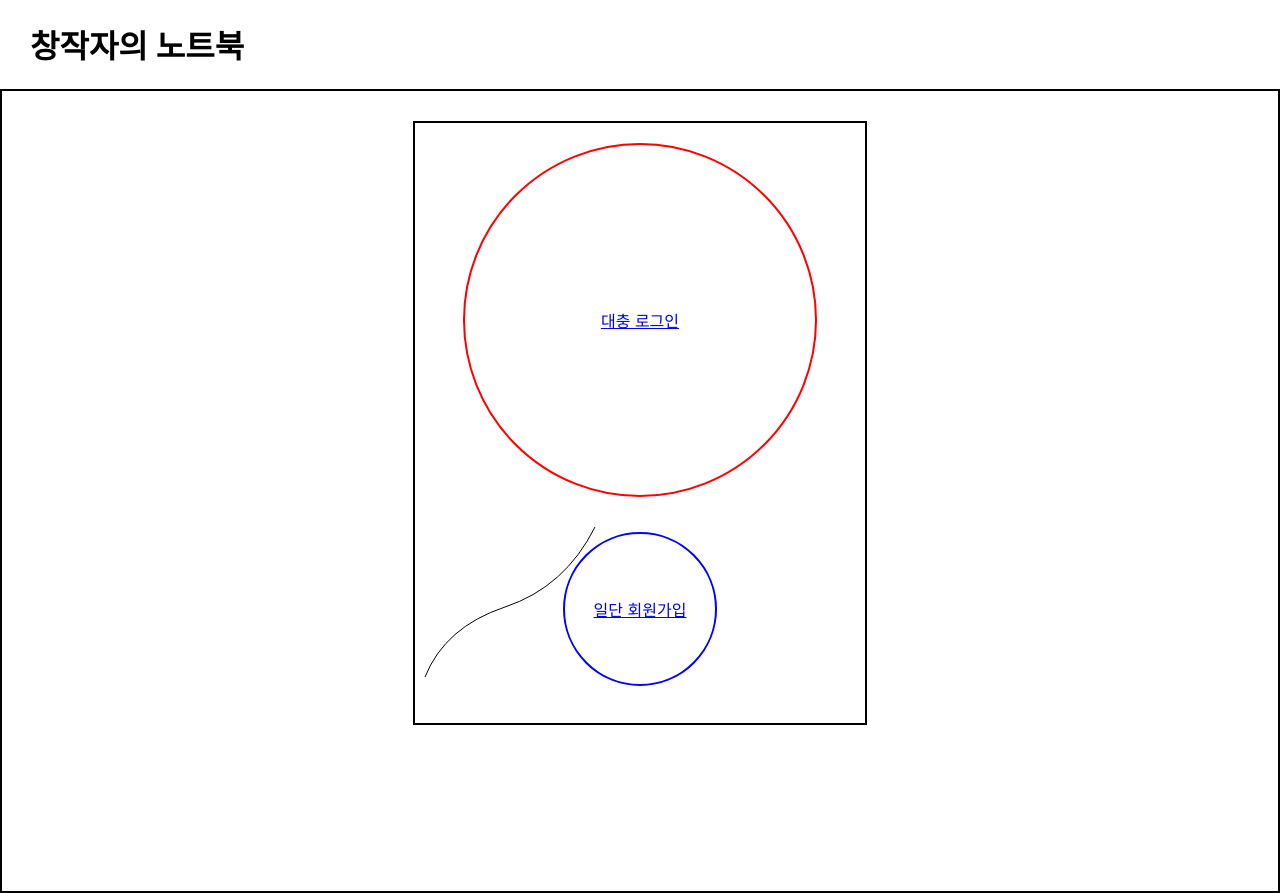
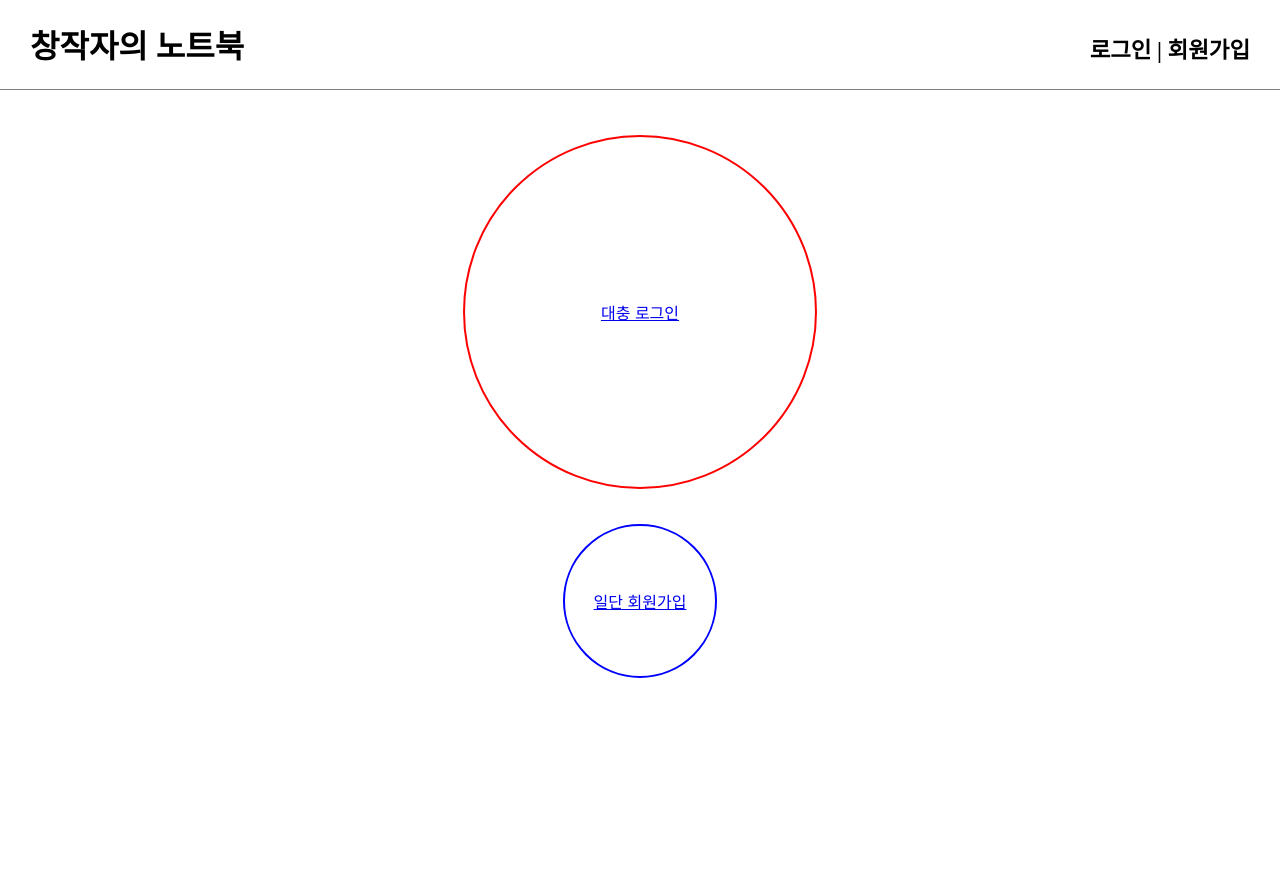
Before and after one commit to inputTitleHere/CreatorsNotebookFrontend, a React (Create React App) app: page / in a window 1280 px wide. After the commit the page ends 800 px from the top, so only its background shows below. Built offline with nearby package versions, Linux system fonts and the light colour scheme; a web font is replaced by a local one.

Commit message:
로그인 회원가입 페이지 구현중

```diff
--- a/src/common/Header.jsx
+++ b/src/common/Header.jsx
@@ -1,11 +1,30 @@
-import './Header.scss'
+import { Link } from "react-router-dom";
+import "./Header.scss";
 
-function Header(){
-  return(
-    <header>
-      <h1>창작자의 노트북</h1>
-    </header>
-  )
+function Header(props) {
+
+  if(props.showButton){
+    return (
+      <header>
+        <h1>
+          <span>창작자의 노트북</span>
+          <div className="left-options">
+            <Link to={"login"}>로그인</Link>
+            <span> | </span>
+            <Link to={"register"}>회원가입</Link>
+          </div>
+        </h1>
+      </header>
+    );
+  }else{
+    return (
+      <header>
+        <h1>
+          <span>창작자의 노트북</span>
+        </h1>
+      </header>
+    );
+  }
 }
 
 export default Header;
--- a/src/common/Header.scss
+++ b/src/common/Header.scss
@@ -1,6 +1,25 @@
-@use '../style/common.scss' as common;
+@use "../style/common.scss" as common;
 
-h1{
-  @include common.title-font;
-  margin-left: 30px;
+header {
+  border-bottom: 1px solid gray;
+
+
+  h1 {
+    display: flex;
+    @include common.title-font;
+    margin-left: 30px;
+    justify-content: space-between;
+    align-items: baseline;
+    user-select: none;
+
+
+    div.left-options{
+      font-size: 0.7em;
+      margin-right: 30px;
+      a{
+        text-decoration: none;
+        color: black;
+      }
+    }
+  }
 }
--- a/src/index.js
+++ b/src/index.js
@@ -4,11 +4,11 @@ import "./index.css";
 // import reportWebVitals from "./reportWebVitals";
 import Main, { mainLoader } from "./index/Main";
 import { createBrowserRouter, RouterProvider } from "react-router-dom";
-import Login from "./user/login/Login";
+import Login from "./index/login/Login";
 import ErrorPage from "./index/ErrorPage";
 import Index from "./index/Index";
 import Dashboard, { dashboardLoader } from "./user/dashboard/Dashboard";
-import Logout, { logoutLoader } from "./user/login/Logout";
+import Logout, { logoutLoader } from "./index/login/Logout";
 import { RecoilEnv, RecoilRoot } from "recoil";
 import DashboardIndex from "./user/dashboard/DashboardIndex";
 import { newTeamAction, NewTeamForm } from "./team/NewTeamForm";
--- a/src/index/Index.jsx
+++ b/src/index/Index.jsx
@@ -1,27 +1,24 @@
 import { Link } from "react-router-dom";
+import Header from "../common/Header";
 
 function Index() {
   return (
+    <div className="main">
+      <Header showButton={true} />
       <div className="index-wrapper">
         <div className="login-wrapper">
           <div className="login">
-          <Link to={"login"}>
+            <Link to={"login"} draggable={false} >
               <div className="link">대충 로그인</div>
             </Link>
           </div>
-        <svg width={190} height={190} id="login-pointer">
-          <path
-            d="M 10 160  Q 30 110, 90 90 T 180 10"
-            stroke="black"
-            fill="transparent"
-          />
-        </svg>
         </div>
         <div className="register-wrapper">
           <div className="register">
-          <Link to={"register"}>
+            <Link to={"register"} draggable={false}>
               <div className="link">일단 회원가입</div>
             </Link>
+          </div>
         </div>
       </div>
     </div>
--- a/src/index/Main.jsx
+++ b/src/index/Main.jsx
@@ -2,17 +2,11 @@ import { Outlet, redirect } from "react-router-dom";
 import { fetchApi } from "../utils/ApiService";
 import { Buffer } from "buffer";
 import "./Main.scss";
-import Header from "../common/Header";
 
 function Main() {
   return (
-    <div>
-      <Header/>
-      <div className="login-section-wrapper">
-        <div className="login-test">
-          <Outlet />
-        </div>
-      </div>
+    <div className="main-wrapper">
+      <Outlet />
     </div>
   );
 }
--- a/src/index/Main.scss
+++ b/src/index/Main.scss
@@ -1,19 +1,16 @@
 
 /* MAIN SECTION */
 
-div.login-section-wrapper{
-  min-height: 800px;
-  border: 2px solid black;
-}
+
 /* INDEX SECTION */
 
 
 
 .index-wrapper{
+  user-select: none;
   height: 600px;
   width: 450px;
-  border : 2px solid black;
-  margin: 30px auto;
+  margin: 45px auto;
   .login{
     width: 350px;
     height: 350px;
--- /dev/null
+++ b/src/index/login/Login.jsx
@@ -0,0 +1,78 @@
+import { useState } from "react";
+import { Link, useNavigate } from "react-router-dom";
+import { useSetRecoilState } from "recoil";
+import Header from "../../common/Header";
+import { BASE_URL } from "../../config/app-config";
+import { userNameState } from "../../recoil/globalRecoil";
+import { fetchApi } from "../../utils/ApiService";
+
+function Login() {
+  const setUserName = useSetRecoilState(userNameState);
+
+  const [email, setEmail] = useState("");
+  const [pwd, setPwd] = useState("");
+  const navigate = useNavigate();
+
+  const handleEmail = (e) => {
+    // console.log("handle email = "+e.target.value);
+    setEmail(e.target.value);
+    console.log("set email = " + email);
+  };
+  const handlePwd = (e) => {
+    // console.log("handle pwd = "+e.target.value);
+    setPwd(e.target.value);
+    console.log("set pwd = " + pwd);
+  };
+
+  const login = (e) => {
+    e.preventDefault();
+    console.log(`email = ${email} pwd = ${pwd}`);
+    const payload = {
+      userEmail: email,
+      userPassword: pwd,
+      keepLoggedIn: false, // 임시 false
+    };
+
+    fetchApi("/user/login", "POST", payload).then((result) => {
+      console.log("result -> ");
+      console.log(result);
+      if (result.token) {
+        localStorage.setItem("ACCESS_TOKEN", result.token);
+        setUserName(result.userName);
+        // 여기에 react 정보저장 처리 진행하고 redirect하도록 함.
+        navigate("/dashboard");
+      }
+    });
+  };
+
+  return (
+    <div>
+      <Header showButton={false} />
+      <section className="login-page">
+        <h1>로그인 페이지입니다!</h1>
+        <form action={`${BASE_URL}/user/login`} onSubmit={login} method="post">
+          <label htmlFor="email">이메일</label>
+          <input
+            type="text"
+            id="email"
+            name="userEmail"
+            onChange={handleEmail}
+          />
+          <label htmlFor="pwd">비밀번호</label>
+          <input
+            type="password"
+            id="pwd"
+            name="userPassword"
+            onChange={handlePwd}
+          />
+          <button>로그인</button>
+        </form>
+        <Link to={"/"}>
+          <button>돌아가기</button>
+        </Link>
+      </section>
+    </div>
+  );
+}
+
+export default Login;
--- a/src/user/login/Login.jsx
+++ /dev/null
@@ -1,69 +0,0 @@
-import { useState } from "react";
-import { Link, useNavigate } from "react-router-dom";
-import { useSetRecoilState } from "recoil";
-import { BASE_URL } from "../../config/app-config";
-import { userNameState } from "../../recoil/globalRecoil";
-import { fetchApi } from "../../utils/ApiService";
-
-
-function Login(){
-
-
-
-  const setUserName = useSetRecoilState(userNameState);
-
-  const [email, setEmail] = useState("");
-  const [pwd, setPwd] = useState("");
-  const navigate = useNavigate();
-
-  const handleEmail=(e)=>{
-    // console.log("handle email = "+e.target.value);
-    setEmail(e.target.value);
-    console.log("set email = "+email);
-  }
-  const handlePwd=(e)=>{
-    // console.log("handle pwd = "+e.target.value);
-    setPwd(e.target.value);
-    console.log("set pwd = "+pwd);
-  }
-
-  const login=(e)=>{
-    e.preventDefault();
-    console.log(`email = ${email} pwd = ${pwd}`);
-    const payload = {
-      'userEmail':email,
-      'userPassword':pwd,
-      'keepLoggedIn':false // 임시 false
-    };
-
-    fetchApi("/user/login","POST",payload).then((result)=>{
-      console.log("result -> ");
-      console.log(result);
-      if(result.token){
-        localStorage.setItem("ACCESS_TOKEN",result.token);
-        setUserName(result.userName);
-        // 여기에 react 정보저장 처리 진행하고 redirect하도록 함.
-        navigate("/dashboard");
-      }
-    });
-  }
-
-
-  return (
-    <section className="login-page">
-      <h1>로그인 페이지입니다!</h1>
-      <form action={`${BASE_URL}/user/login`} onSubmit={login} method="post">
-        <label htmlFor="email">이메일</label>
-        <input type="text" id="email" name="userEmail" onChange={handleEmail}/>
-        <label htmlFor="pwd">비밀번호</label>
-        <input type="password" id="pwd" name="userPassword" onChange={handlePwd}/>
-        <button>로그인</button>
-      </form>
-      <Link to={"/"}>
-        <button>돌아가기</button>
-      </Link>
-    </section>
-  )
-}
-
-export default Login;
```
Also changed, not shown: src/index/register/Register.jsx (added, +9 -0 lines), src/item/Item.jsx (deleted, +0 -8 lines), src/index/login/Logout.jsx (renamed from src/user/login/Logout.jsx). Lines whose indentation alone changed are shown as unchanged.
